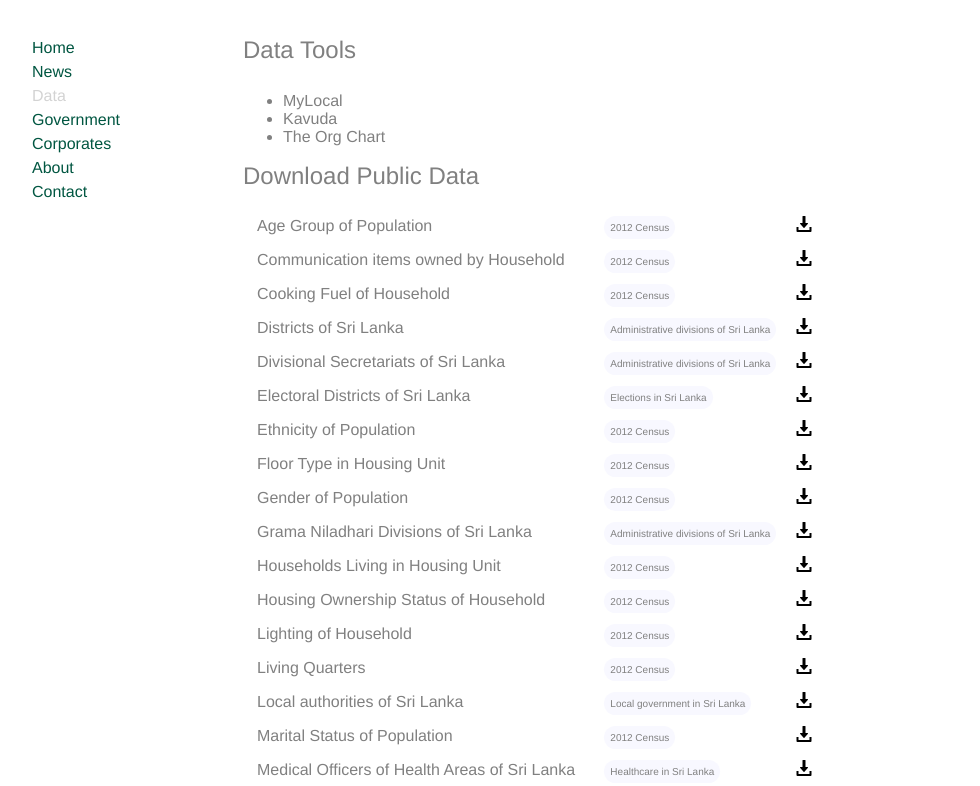
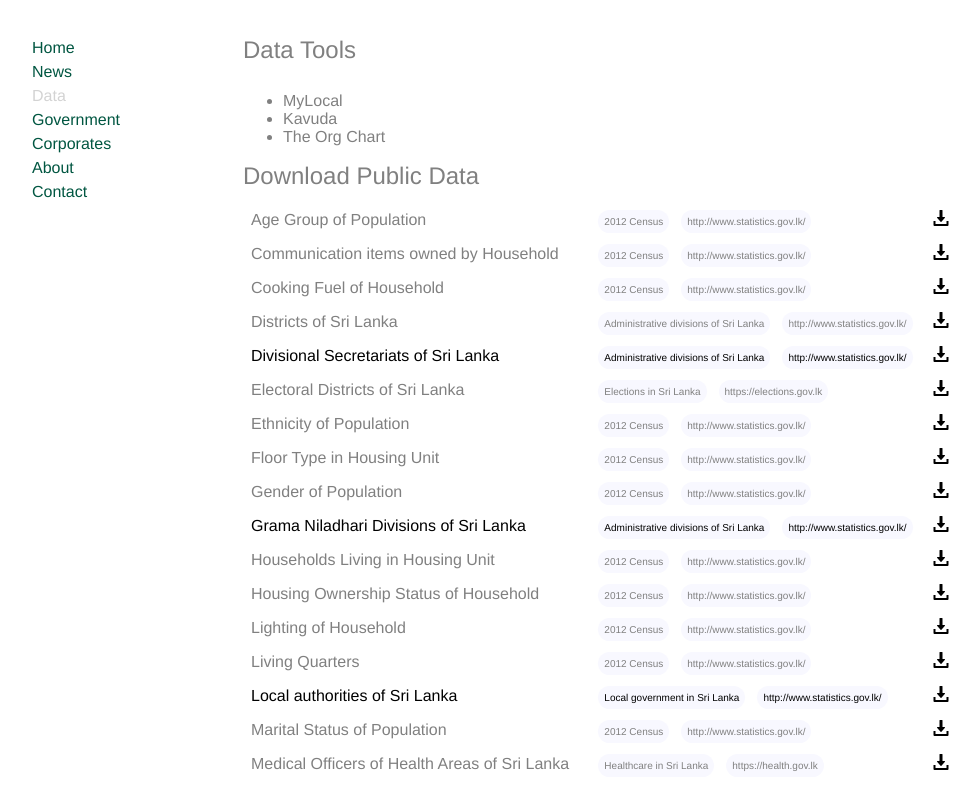
Before and after one commit to nuuuwan/datafoundation_lk, a React (Create React App) app: page /data in a window 1280 px wide. Shown: the top 786 px of the page, without its empty margins (7-987 px from the left). Built offline with nearby package versions, Linux system fonts and the light colour scheme.

Commit message:
Various chan ges to DataDownloads

```diff
--- a/src/nonstate/molecules/DataDownloadItem.js
+++ b/src/nonstate/molecules/DataDownloadItem.js
@@ -4,7 +4,7 @@ import './DataDownloadItem.css';
 
 export default function DataDownloadItem(props) {
   const {info} = props;
-  const {name, url, tags} = info;
+  const {name, url, tags, source} = info;
 
   return (
     <tr className="tr-data-download-item">
@@ -12,7 +12,7 @@ export default function DataDownloadItem(props) {
         {name}
       </td>
       <td>
-        {tags.map(
+        {[...tags, source].map(
           function(tag, i) {
             return (<Tag key={`tag-${i}`} label={tag} />);
           }
--- a/src/nonstate/molecules/DataDownloads.css
+++ b/src/nonstate/molecules/DataDownloads.css
@@ -1,3 +1,3 @@
-.table-downloads {
-  padding: 6px;
+tr:nth-child(5n) {
+  color: black;
 }
```
